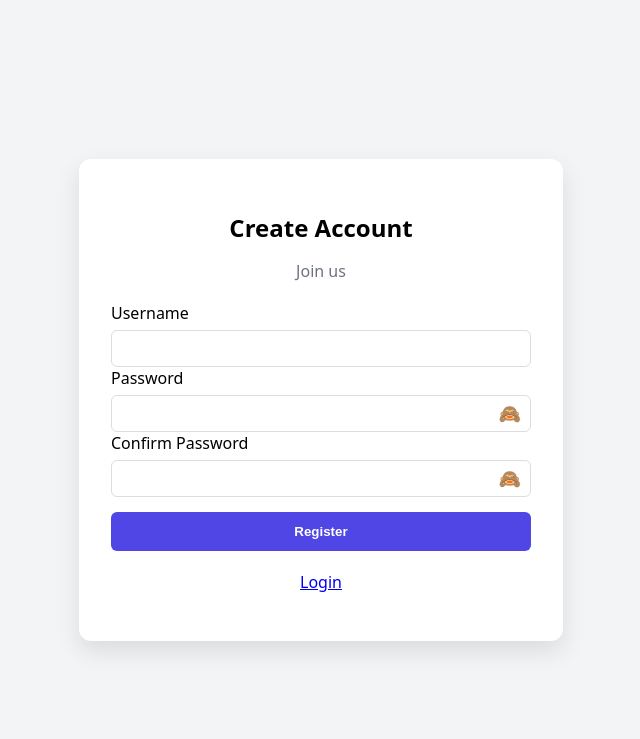
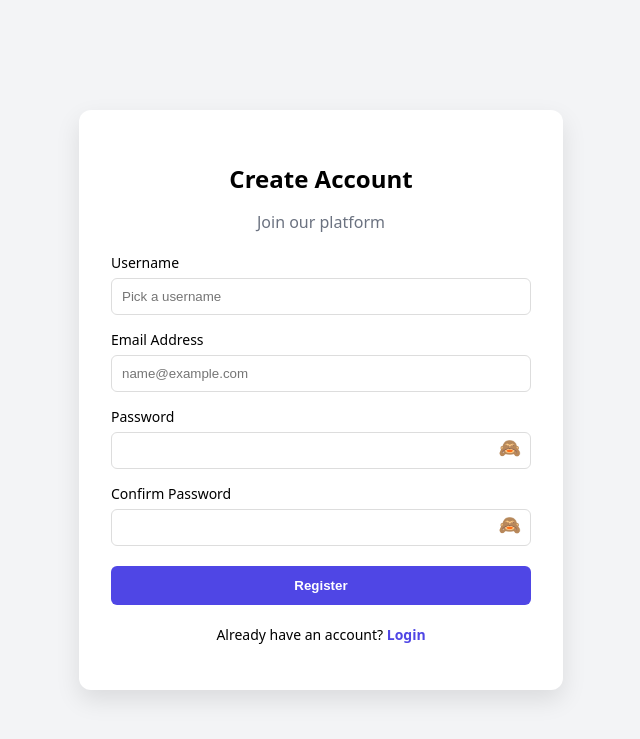
Before and after one commit to sailender0/Fastapi-Login-app, a FastAPI app: page /register in a window 1280 px wide. Shown: the top 739 px of the page, without its empty margins (319-959 px from the left). Run offline with FastAPI, Linux system fonts and the light colour scheme; parts of the project's set-up code (start-up, migrations or seed data) failed here and were passed over.

Commit message:
addedthe email and send mail on creation og=f account

```diff
--- a/app/db/models.py
+++ b/app/db/models.py
@@ -6,6 +6,7 @@ class User(Base):
     __tablename__ = "users"
     id = Column(Integer, primary_key=True, index=True)
     username = Column(String, unique=True, index=True)
+    email = Column(String, unique=True, index=True, nullable=False)
     hashed_password = Column(String)
     token_version = Column(Integer, default=0)
     role = Column(String, default="user")
--- a/app/routes/auth.py
+++ b/app/routes/auth.py
@@ -1,4 +1,4 @@
-from fastapi import APIRouter, Request, Form, Depends
+from fastapi import APIRouter, BackgroundTasks, Request, Form, Depends
 from fastapi.responses import RedirectResponse
 from sqlalchemy.ext.asyncio import AsyncSession
 from fastapi.templating import Jinja2Templates
@@ -6,15 +6,18 @@ from app.core.security import validate_password
 from app.db.session import get_db
 from app.dependencies.rate_limit import rate_limit_dependency
 from app.services.rate_limiter import check_rate_limit, register_failure, register_success
-from app.services.auth_service import create_user, authenticate_user, get_user_by_username
+from app.services.auth_service import create_user, authenticate_user, get_user_by_email, get_user_by_username
+from app.services.email_service import send_welcome_email
 from sqlalchemy.exc import IntegrityError
+from pydantic import EmailStr, TypeAdapter, ValidationError
 import logging
 import secrets
 
 
+
 router = APIRouter()
 templates = Jinja2Templates(directory="app/templates")
-
+email_validator = TypeAdapter(EmailStr)
 
 def make_csrf_response(request: Request, context: dict, template_name: str = "index.html"):
     csrf_token = secrets.token_hex(16)  #generate the csrf token
@@ -36,21 +39,28 @@ def render_csrf(request: Request, mode: str = None, message: str = None, templat
     return make_csrf_response(request, ctx, template_name)
 
 @router.get("/")
-async def login_page(request: Request):
+async def login_page(request: Request, message: str = None): # 'message' catches the URL param
     user = request.cookies.get("session_user")
     if user:
         return RedirectResponse(url="/dashboard")
-    return render_csrf(request, mode="login")
+
+    # Pass the message into the render function
+    return render_csrf(request, mode="login", message=message)
+
 
 @router.get("/register")
 async def register_page(request: Request):
     return render_csrf(request, mode="register")
 
+
+
 @router.post("/register")
 async def handle_register(
     request: Request,
+    background_tasks: BackgroundTasks,
     username: str = Form(...),
     password: str = Form(...),
+    email: str = Form(...),
     confirm_password: str = Form(...),
      csrf_token: str = Form(None),
     db: AsyncSession = Depends(get_db),
@@ -58,16 +68,20 @@ async def handle_register(
 ):
     username = username.strip()
     password = password.strip()
+    email = email.strip().lower()
     confirm_password = confirm_password.strip()
     cookie_token = request.cookies.get("csrf_token")
     if not csrf_token or csrf_token != cookie_token:
-        return render_csrf(
-        request=request,
-        mode="register",
-        message="Invalid CSRF token"
-    )
+        return render_csrf(request=request,mode="register",message="Invalid CSRF token")
+
+    try:
+        # We use a temporary Pydantic check to validate the string
+        email_validator.validate_python(email)
+    except ValidationError:
+        return render_csrf(request=request, mode="register", message="Invalid email format",
+                           extra={"form_data": {"username": username, "email": email}})
     if password != confirm_password:
-        return render_csrf(request=request, mode="register", message="Passwords do not match")
+        return render_csrf(request,mode="register",message="Passwords do not match",extra={"form_data": {"username": username, "email": email}})
     error = validate_password(password)
     if error:
         return render_csrf(request=request, mode="register", message=error)
@@ -75,13 +89,20 @@ async def handle_register(
     if existing_user:
         logging.warning(f"REGISTER FAILED (duplicate): username={username}")
         return render_csrf(request=request, mode="register", message="Username already exists")
+    if await get_user_by_email(db, email):
+        return render_csrf(request=request, mode="register", message="Email already registered")
+
     try:
-        user = await create_user(db, username, password)
+        user = await create_user(db,username,email,password)
+        background_tasks.add_task(send_welcome_email, email, username)
         logging.info(f"NEW USER REGISTERED: username={user.username}")
     except IntegrityError:
         logging.warning(f"REGISTER FAILED (integrity): username={username}")
         return render_csrf(request=request, mode="register", message="Username already taken")
-    return render_csrf(request=request, mode="login", message="Account created! Please log in.")
+    return RedirectResponse(
+    url="/?message=Account+created!+Please+check+your+email.",
+    status_code=303
+)
 
 @router.post("/login")
 async def handle_login(
@@ -90,9 +111,9 @@ async def handle_login(
     password: str = Form(...),
     csrf_token: str = Form(None),
     db: AsyncSession = Depends(get_db),
-    rate_data = Depends(rate_limit_dependency)
+    rate_data = Depends(rate_limit_dependency)):
 
-):
+
     username = username.strip()
     password = password.strip()
     cookie_token = request.cookies.get("csrf_token")
@@ -100,11 +121,7 @@ async def handle_login(
     if not csrf_token or csrf_token != cookie_token:
         return render_csrf(request=request, mode="login", message="Invalid CSRF token")
     if not rate_data["allowed"]:
-        return render_csrf(
-            request=request,
-            mode="login",
-            message=f"Too many login attempts. Try again in {rate_data['retry_after']} seconds."
-        )
+        return render_csrf(request=request,mode="login",message=f"Too many login attempts. Try again in {rate_data['retry_after']} seconds.")
     ip = request.client.host
     logging.info(f"LOGIN ATTEMPT: username={username}, ip={ip}")
     db_user = await authenticate_user(db, username, password)
@@ -112,29 +129,12 @@ async def handle_login(
     if not db_user:
         await register_failure(ip, username)
         logging.warning(f"FAILED LOGIN: username={username}, ip={ip}")
-        return render_csrf(
-            request=request,
-            mode="login",
-            message="Invalid username or password"
-        )
+        return render_csrf(request=request,mode="login",message="Invalid username or password" )
     await register_success(ip, username)
     logging.info(f"SUCCESS LOGIN: username={username}, ip={ip}")
     response = RedirectResponse(url="/dashboard", status_code=302)
-
-    response.set_cookie(
-        key="session_user",
-        value=db_user.username,
-        httponly=True,
-        secure=False,
-    )
-    response.set_cookie(
-        key="session_role",
-        value=db_user.role,
-        httponly=True,
-        secure=False,
-    )
-
-
+    response.set_cookie(key="session_user",value=db_user.username,httponly=True,secure=False)
+    response.set_cookie( key="session_role",value=db_user.role,httponly=True,secure=False)
     return response
 
 
--- a/app/schemas/auth.py
+++ b/app/schemas/auth.py
@@ -1,8 +1,10 @@
-from pydantic import BaseModel, Field
+from pydantic import BaseModel, Field, EmailStr
 
 class UserCreate(BaseModel):
     username: str = Field(min_length=3, max_length=50)
+    email: EmailStr # This will now work once email-validator is installed
     password: str = Field(min_length=8)
+
 
 class UserLogin(BaseModel):
     username: str
--- a/app/templates/index.html
+++ b/app/templates/index.html
@@ -27,111 +27,52 @@ body {
             margin: 0;
         }
 
-/* Base Container Style */
         .container {
             background: white;
             padding: 2rem;
             border-radius: 12px;
-    width: 420px; /* Default width for login/user */
+            width: 420px;
             box-shadow: 0 10px 25px rgba(0,0,0,0.1);
-    transition: width 0.3s ease; /* Smooth transition if role changes */
+            transition: width 0.3s ease;
         }
 
-/* WIDE VERSION FOR ADMIN */
         .container.admin-mode {
             width: 90%;
             max-width: 1100px;
-    align-self: flex-start; /* Move to top of screen when it gets large */
+            align-self: flex-start;
             margin-top: 40px;
             margin-bottom: 40px;
         }
 
+        /* --- UPDATED STYLE FOR MESSAGE --- */
+        .status-msg {
+            padding: 12px;
+            border-radius: 8px;
+            margin-bottom: 20px;
+            text-align: center;
+            font-weight: 500;
+            border: 1px solid;
+            transition: opacity 0.5s ease;
+        }
+        .msg-success { background: #d1fae5; color: #065f46; border-color: #a7f3d0; }
+        .msg-error { background: #fee2e2; color: #991b1b; border-color: #fecaca; }
+
         h2 { text-align: center; margin-bottom: 10px; }
         .subtitle { text-align: center; color: var(--text-muted); margin-bottom: 20px; }
+        label { display: block; margin-top: 15px; font-size: 14px; font-weight: 500; }
+        input { width: 100%; padding: 10px; margin-top: 6px; border-radius: 6px; border: 1px solid #ddd; box-sizing: border-box; }
+        button { width: 100%; padding: 12px; margin-top: 20px; background: var(--primary); color: white; border: none; border-radius: 6px; cursor: pointer; font-weight: 600; }
+        button:hover { background: var(--primary-hover); }
+        .logout-btn { background: white; border: 1px solid #ef4444; color: #ef4444; margin-top: 10px; }
+        .logout-btn:hover { background: #fee2e2; }
+        .user-badge { background: #f9fafb; padding: 15px; border-radius: 8px; text-align: center; margin-bottom: 20px; border: 1px solid #e5e7eb; }
 
-input {
-    width: 100%;
-    padding: 10px;
-    margin-top: 6px;
-    border-radius: 6px;
-    border: 1px solid #ddd;
-    box-sizing: border-box;
-}
+        #users table { width: 100%; border-collapse: collapse; }
+        #users th { background: #f8fafc; color: #64748b; text-transform: uppercase; font-size: 11px; padding: 12px; text-align: left; border-bottom: 2px solid #e2e8f0; }
+        #users td { padding: 12px; border-bottom: 1px solid #f1f5f9; font-size: 14px; }
 
-button {
-    width: 100%;
-    padding: 12px;
-    margin-top: 15px;
-    background: var(--primary);
-    color: white;
-    border: none;
-    border-radius: 6px;
-    cursor: pointer;
-    font-weight: 600;
-}
-
-button:hover { background: var(--primary-hover); }
-
-.logout-btn {
-    background: white;
-    border: 1px solid #ef4444;
-    color: #ef4444;
-}
-.logout-btn:hover { background: #fee2e2; }
-
-.user-badge {
-    background: #f9fafb;
-    padding: 15px;
-    border-radius: 8px;
-    text-align: center;
-    margin-bottom: 20px;
-}
-
-/* Table Styling */
-#users table {
-    width: 100%;
-    border-collapse: collapse;
-}
-
-#users th {
-    background: #f8fafc;
-    color: #64748b;
-    text-transform: uppercase;
-    font-size: 12px;
-    letter-spacing: 0.05em;
-    padding: 12px;
-    text-align: left;
-    border-bottom: 2px solid #e2e8f0;
-}
-
-#users td {
-    padding: 12px;
-    border-bottom: 1px solid #f1f5f9;
-}
-.password-wrapper {
-    position: relative;
-    display: flex;
-    align-items: center;
-}
-
-.password-wrapper input {
-    padding-right: 40px; /* Make room for the icon */
-}
-
-.toggle-icon {
-    position: absolute;
-    right: 10px;
-    top: 55%;
-    transform: translateY(-50%);
-    cursor: pointer;
-    user-select: none;
-    font-size: 18px;
-    color: var(--text-muted);
-}
-
-.toggle-icon:hover {
-    color: var(--primary);
-}
+        .password-wrapper { position: relative; display: flex; align-items: center; }
+        .toggle-icon { position: absolute; right: 10px; top: 50%; transform: translateY(-50%); cursor: pointer; font-size: 18px; }
     </style>
 
     <script>
@@ -146,86 +87,89 @@ button:hover { background: var(--primary-hover); }
                 icon.innerText = "🙈";
             }
         }
+
         async function loadUsers() {
             const container = document.getElementById("users");
-    container.innerHTML = `<div style="padding:20px; text-align:center; color:#6b7280;">Loading users...</div>`;
-
+            container.innerHTML = `<div style="padding:20px; text-align:center;">Loading users...</div>`;
             try {
                 const res = await fetch("/api/auth/admin/users");
                 const users = await res.json();
-
-        let table = `
-        <div style="overflow-x:auto;">
-            <table>
-                <thead>
-                    <tr>
-                        <th>ID</th>
-                        <th>Username</th>
-                        <th>Role</th>
-                    </tr>
-                </thead>
-                <tbody>
-        `;
+                let table = `<div style="overflow-x:auto;"><table><thead><tr><th>ID</th><th>Username</th><th>Email</th><th>Role</th></tr></thead><tbody>`;
 
                 users.forEach(user => {
                     let roleBadge = user.role === "admin"
-                ? `<span style="padding:4px 10px; background:#fee2e2; color:#991b1b; border-radius:999px; font-size:11px; font-weight:bold;">ADMIN</span>`
-                : `<span style="padding:4px 10px; background:#e0f2fe; color:#075985; border-radius:999px; font-size:11px; font-weight:bold;">USER</span>`;
+                        ? `<span style="padding:3px 8px; background:#fee2e2; color:#991b1b; border-radius:12px; font-size:10px; font-weight:700;">ADMIN</span>`
+                        : `<span style="padding:3px 8px; background:#e0f2fe; color:#075985; border-radius:12px; font-size:10px; font-weight:700;">USER</span>`;
 
-            table += `
-                <tr>
+                    table += `<tr>
                         <td>${user.id}</td>
-                    <td style="font-weight:500;">${user.username}</td>
+                        <td style="font-weight:600;">${user.username}</td>
+                        <td style="color:#4b5563;">${user.email || 'N/A'}</td>
                         <td>${roleBadge}</td>
-                </tr>
-            `;
+                    </tr>`;
                 });
-
                 table += `</tbody></table></div>`;
                 container.innerHTML = table;
             } catch (err) {
                 container.innerHTML = `<div style="padding:20px; color:red; text-align:center;">Failed to load users</div>`;
             }
         }
+
+        // --- UPDATED SCRIPT TO AUTO-HIDE MESSAGE ---
+        document.addEventListener("DOMContentLoaded", () => {
+            const msg = document.getElementById("status-message");
+            if (msg) {
+                setTimeout(() => {
+                    msg.style.opacity = "0";
+                    setTimeout(() => msg.remove(), 500);
+                }, 4000); // Disappears after 4 seconds
+            }
+        });
     </script>
 </head>
-
 <body>
 
 <div class="container {% if role == 'admin' %}admin-mode{% endif %}">
 
+    {% if message %}
+        <div id="status-message" class="status-msg {% if 'Account' in message or 'Success' in message %}msg-success{% else %}msg-error{% endif %}">
+            {{ message }}
+        </div>
+    {% endif %}
+
     {% if username %}
         <h2>Dashboard</h2>
         <p class="subtitle">Secure session active</p>
-
-    <div class="user-badge">
-        Welcome back, <strong>{{ username }}</strong>
-    </div>
+        <div class="user-badge">Welcome back, <strong>{{ username }}</strong></div>
 
         {% if role == 'admin' %}
             <div style="margin-top:20px;">
-            <h3 style="font-size:20px; border-bottom:1px solid #eee; padding-bottom:10px;">Admin Management</h3>
+                <h3 style="font-size:18px; border-bottom:1px solid #eee; padding-bottom:10px;">User Management</h3>
                 <div id="users" style="margin-top:15px; background:white; border:1px solid #e5e7eb; border-radius:8px;"></div>
             </div>
-        <script>document.addEventListener("DOMContentLoaded", loadUsers);</script>
+            <script>loadUsers();</script>
         {% else %}
-        <div style="text-align:center; padding:20px; color:#6b7280; border: 1px dashed #ccc; border-radius:8px;">
+            <div style="text-align:center; padding:30px; color:#6b7280; border: 2px dashed #e5e7eb; border-radius:8px;">
                 Standard Account Access
             </div>
         {% endif %}
 
         <div style="margin-top: 20px;">
-        <a href="/logout" style="text-decoration:none;">
-            <button class="logout-btn">Logout</button>
-        </a>
+            <a href="/logout" style="text-decoration:none;"><button class="logout-btn">Logout</button></a>
         </div>
 
     {% elif mode == "register" %}
         <h2>Create Account</h2>
-    <p class="subtitle">Join us</p>
+        <p class="subtitle">Join our platform</p>
         <form action="/register" method="post">
             <input type="hidden" name="csrf_token" value="{{ csrf_token }}">
-        <label>Username</label><input type="text" name="username" required>
+
+            <label>Username</label>
+            <input type="text" name="username" required placeholder="Pick a username">
+
+            <label>Email Address</label>
+            <input type="email" name="email" required placeholder="name@example.com">
+
             <label>Password</label>
             <div class="password-wrapper">
                 <input type="password" name="password" id="reg_p1" required>
@@ -234,27 +178,35 @@ async function loadUsers() {
 
             <label>Confirm Password</label>
             <div class="password-wrapper">
-                <input type="password" name="confirm_password" id="reg_p2"  required>
+                <input type="password" name="confirm_password" id="reg_p2" required>
                 <span class="toggle-icon" id="eye_reg2" onclick="togglePassword('reg_p2', 'eye_reg2')">🙈</span>
             </div>
+
             <button type="submit">Register</button>
         </form>
-    <p style="text-align:center;margin-top:20px;"><a href="/">Login</a></p>
+        <p style="text-align:center;margin-top:20px; font-size: 14px;">
+            Already have an account? <a href="/" style="color: var(--primary); text-decoration:none; font-weight:600;">Login</a>
+        </p>
 
     {% else %}
         <h2>Login</h2>
         <p class="subtitle">Access dashboard</p>
         <form action="/login" method="post">
             <input type="hidden" name="csrf_token" value="{{ csrf_token }}">
-        <label>Username</label><input type="text" name="username" required>
+            <label>Username</label>
+            <input type="text" name="username" required placeholder="Enter username">
+
             <label>Password</label>
             <div class="password-wrapper">
-            <input type="password" name="password" id="login_p1"  required>
+                <input type="password" name="password" id="login_p1" required placeholder="Enter password">
                 <span class="toggle-icon" id="eye_login1" onclick="togglePassword('login_p1', 'eye_login1')">🙈</span>
             </div>
+
             <button type="submit">Login</button>
         </form>
-    <p style="text-align:center;margin-top:20px;"><a href="/register">Create account</a></p>
+        <p style="text-align:center;margin-top:20px; font-size: 14px;">
+            New here? <a href="/register" style="color: var(--primary); text-decoration:none; font-weight:600;">Create account</a>
+        </p>
     {% endif %}
 
 </div>
--- a/requirements.txt
+++ b/requirements.txt
@@ -13,3 +13,4 @@ pytest-asyncio
 pydantic-settings
 redis
 alembic
+email-validator
```
Also changed, not shown: alembic/versions/4cb46ee3514f_add_email_column_to_users.py (added, +34 -0 lines), app/routes/api_auth.py (+4 -7 lines), app/services/auth_service.py (+11 -3 lines), app/services/email_service.py (added, +23 -0 lines). Lines whose indentation alone changed are shown as unchanged.
